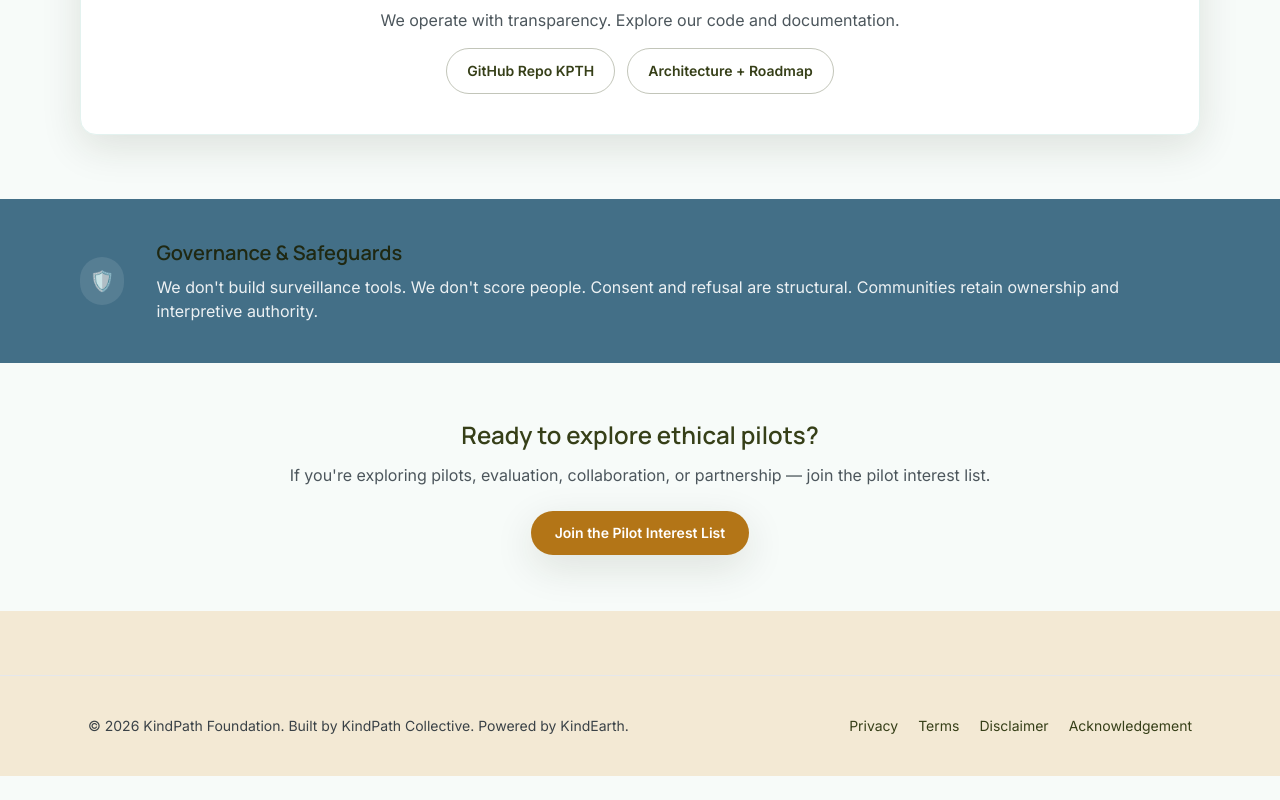
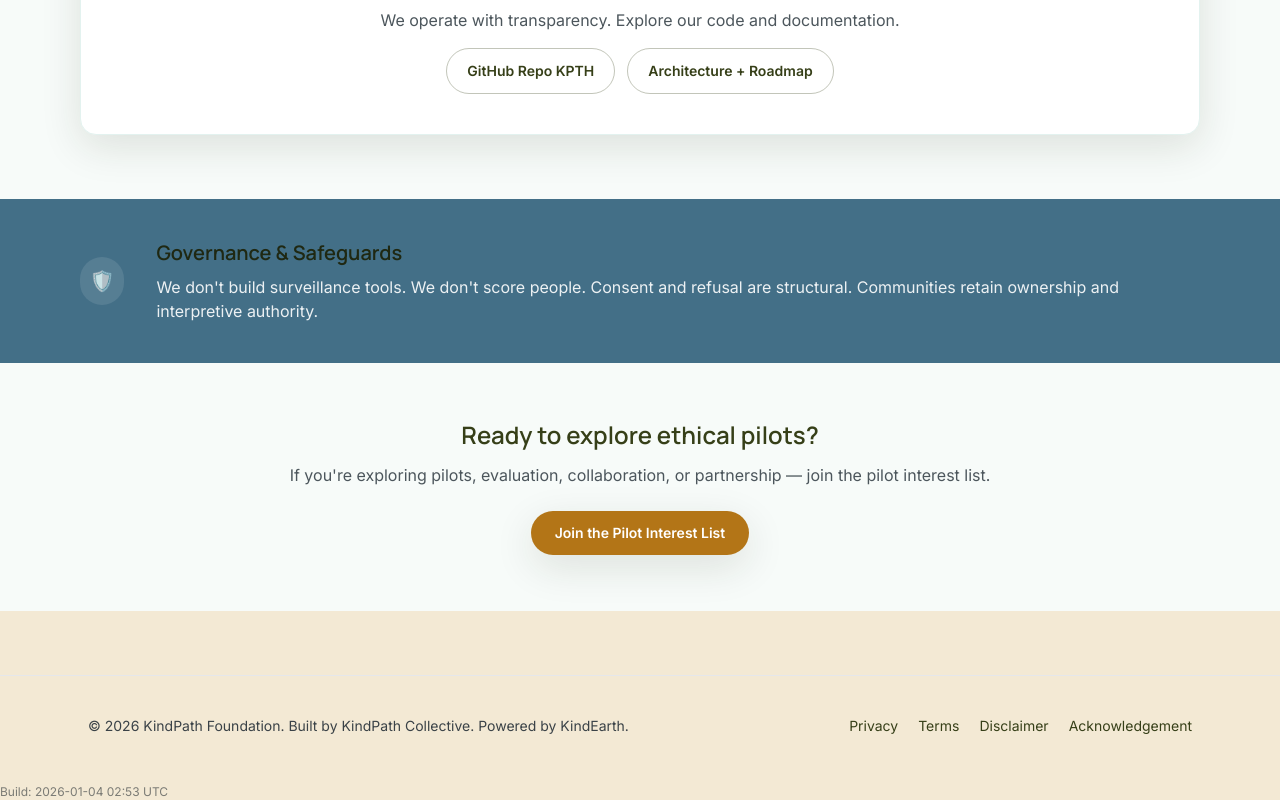
Before and after one commit to S4mu3lD4v1d/kindpath-collective-website, a Next.js app: page / in a window 1280 px wide. Shown: the part 1487-2287 px from the top of the page. Before the commit the page ends 2263 px from the top, so only its background shows below. Built offline with nearby package versions, Linux system fonts and the light colour scheme.

Commit message:
Debug: add build stamp

```diff
--- a/app/components/Footer.tsx
+++ b/app/components/Footer.tsx
@@ -19,6 +19,7 @@ export default function Footer() {
           </nav>
         </div>
       </div>
-    </footer>
+      <div className="mt-2 text-xs opacity-60" data-build-stamp="true">Build: 2026-01-04 02:53 UTC</div>
+</footer>
   );
 }
```
